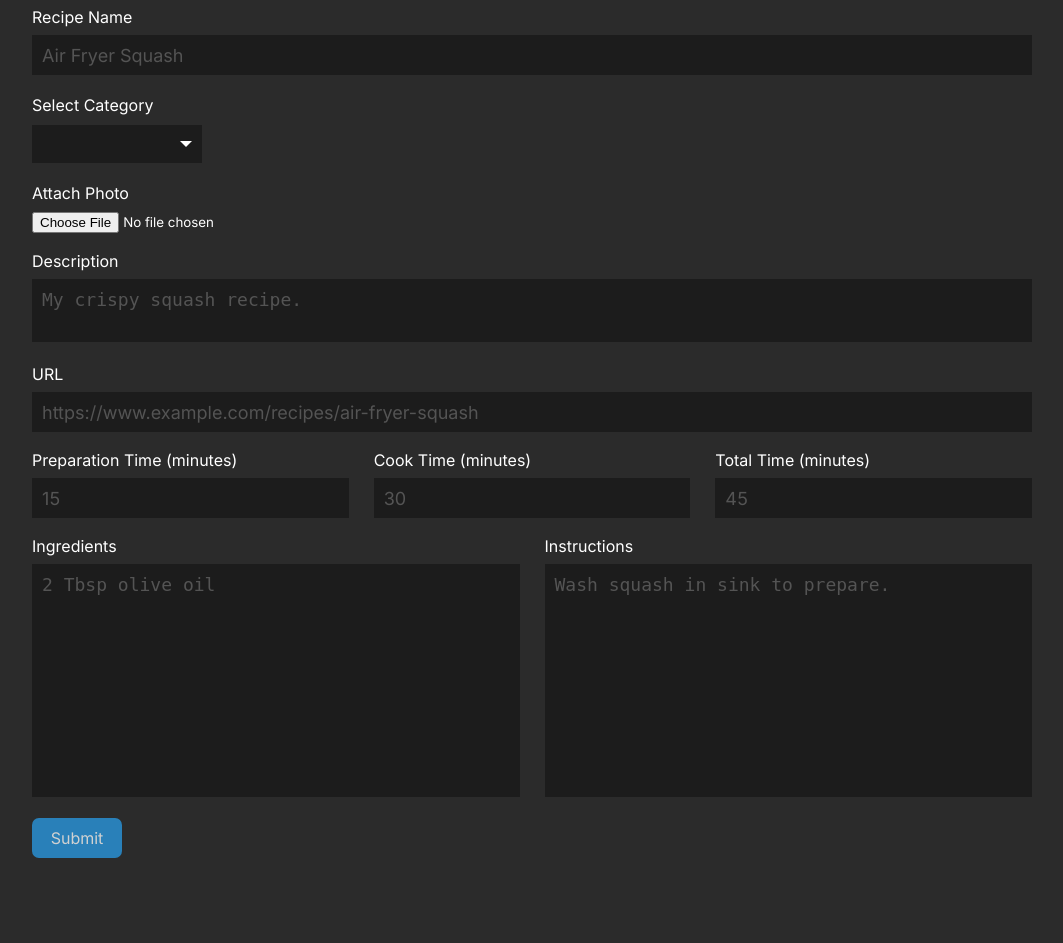
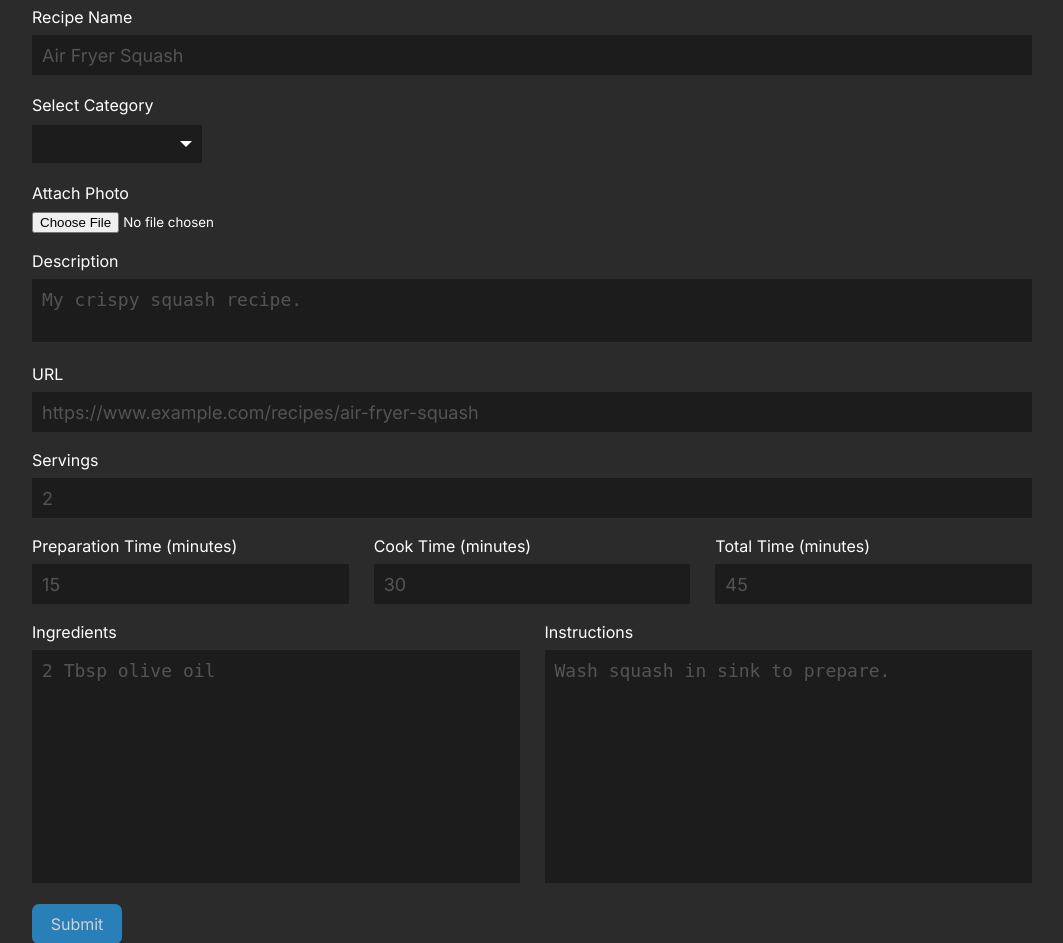
Before and after one commit to alexbates/Tamari, a Flask app: page /add-recipe in a window 1280 px wide. Shown: the part 122-1065 px from the top of the page, without its empty margins (108-1171 px from the left). Before the commit the page ends 980 px from the top, so only its background shows below. Run offline with Flask 3, Linux system fonts and the light colour scheme; the visitor is signed in with stand-in values (Sample User, id 1); data comes from the database, SQL or seed files in the repository; data that the repository does not hold is empty; some libraries are stand-ins or nearby versions.

Commit message:
Added Servings attribute in Recipe table which is used on Recipe Detail, Add Recipe, and Edit Recipe pages

```diff
--- a/app/forms.py
+++ b/app/forms.py
@@ -57,6 +57,7 @@ class AddRecipeForm(FlaskForm):
     category = SelectField(validators=[DataRequired()], choices=[])
     description = TextAreaField(validators=[Length(0,500)])
     url = StringField(validators=[Length(0,200)])
+    servings = IntegerField(validators=[Optional()])
     prep_time = IntegerField(validators=[Optional()])
     cook_time = IntegerField(validators=[Optional()])
     total_time = IntegerField(validators=[Optional()])
@@ -69,9 +70,11 @@ class EditRecipeForm(FlaskForm):
     category = SelectField(validators=[DataRequired()], coerce=str, choices=[])
     description = TextAreaField(validators=[Length(0,500)])
     url = StringField(validators=[Length(0,200)])
+    servings = IntegerField(validators=[Optional()])
     prep_time = IntegerField(validators=[Optional()])
     cook_time = IntegerField(validators=[Optional()])
     total_time = IntegerField(validators=[Optional()])
+    servings
     ingredients = TextAreaField(validators=[DataRequired(),Length(1,2200)])
     instructions = TextAreaField(validators=[DataRequired(),Length(1,4400)])
     submit = SubmitField('Save')
--- a/app/models.py
+++ b/app/models.py
@@ -56,6 +56,7 @@ class Recipe(db.Model):
     photo = db.Column(db.String(100))
     description = db.Column(db.String(500))
     url = db.Column(db.String(200))
+    servings = db.Column(db.Integer)
     prep_time = db.Column(db.Integer)
     cook_time = db.Column(db.Integer)
     total_time = db.Column(db.Integer)
--- a/app/routes.py
+++ b/app/routes.py
@@ -478,11 +478,11 @@ def addRecipe():
             # Save image to recipe-photos directory
             img.save(app.config['UPLOAD_FOLDER'] + '/' + new_file)
             recipe = Recipe(hex_id=hex_string, title=form.recipe_name.data, category=form.category.data, photo=new_file,
-                description=form.description.data, url=form.url.data, prep_time=form.prep_time.data, cook_time=form.cook_time.data,
+                description=form.description.data, url=form.url.data, servings=form.servings.data, prep_time=form.prep_time.data, cook_time=form.cook_time.data,
                 total_time=form.total_time.data, ingredients=form.ingredients.data, instructions=form.instructions.data, favorite=0, public=0, user_id=current_user.id)
         else:
             recipe = Recipe(hex_id=hex_string, title=form.recipe_name.data, category=form.category.data, photo=rand_default,
-                description=form.description.data, url=form.url.data, prep_time=form.prep_time.data, cook_time=form.cook_time.data,
+                description=form.description.data, url=form.url.data, servings=form.servings.data, prep_time=form.prep_time.data, cook_time=form.cook_time.data,
                 total_time=form.total_time.data, ingredients=form.ingredients.data, instructions=form.instructions.data, favorite=0, public=0, user_id=current_user.id)
         db.session.add(recipe)
         db.session.commit()
@@ -509,6 +509,7 @@ def editRecipe(hexid):
         recipe.category = form.category.data
         recipe.description = form.description.data
         recipe.url = form.url.data
+        recipe.servings = form.servings.data
         recipe.prep_time = form.prep_time.data
         recipe.cook_time = form.cook_time.data
         recipe.total_time = form.total_time.data
@@ -1357,6 +1358,7 @@ def login():
     form = LoginForm()
     if form.validate_on_submit():
         user = User.query.filter_by(email=form.email.data).first()
+        # Check login
         if user is None or not user.check_password(form.password.data):
             flash('Invalid email or password')
             return redirect(url_for('login'))
@@ -1526,6 +1528,7 @@ def deleteAccount():
 
 @app.route('/request-reset', methods=['GET', 'POST'])
 def request_reset():
+    # Don't display page if user is signed in
     if current_user.is_authenticated:
         return redirect(url_for('allRecipes'))
     form = ResetPasswordRequestForm()
@@ -1539,7 +1542,9 @@ def request_reset():
 
 @app.route('/set-password/<token>', methods=['GET', 'POST'])
 def set_password(token):
+    # Don't display page if user is signed in
     if current_user.is_authenticated:
+        flash('Please sign out before setting a new password.')
         return redirect(url_for('allRecipes'))
     user = User.verify_reset_password_token(token)
     if not user:
--- a/app/templates/add-recipe.html
+++ b/app/templates/add-recipe.html
@@ -22,7 +22,7 @@
 		{% endwith %}
 		<form method="post" enctype="multipart/form-data" novalidate>
 			{{ form.hidden_tag() }}
-			<div class="form-group ">
+			<div class="form-group">
 				<label class="control-label" for="recipe_name">Recipe Name</label><br>
 				{{ form.recipe_name(class="form-control fc1", placeholder="Air Fryer Squash") }}
 				{% for error in form.recipe_name.errors %}
@@ -47,17 +47,24 @@
 				<label>Attach Photo</label><br>
 				<input type="file" class="custom-file-input" name="image" id="image" accept=".png,.jpg,.jpeg">
 			</div>
-			<div class="form-group ">
+			<div class="form-group">
 				<label class="control-label" for="description">Description</label><br>
 				{{ form.description(class="form-control fc2", placeholder="My crispy squash recipe.") }}
 				{% for error in form.description.errors %}
 				<span id="errorrequired">{{ error }}</span>
 				{% endfor %}
 			</div>
-			<div class="form-group ">
+			<div class="form-group">
 				<label class="control-label" for="url">URL</label><br>
 				{{ form.url(class="form-control fc1", placeholder="https://www.example.com/recipes/air-fryer-squash") }}
 				{% for error in form.url.errors %}
+				<span id="errorrequired">{{ error }}</span>
+				{% endfor %}
+			</div>
+			<div class="form-group">
+				<label class="control-label" for="servings">Servings</label><br>
+				{{ form.servings(class="form-control fc1", placeholder="2") }}
+				{% for error in form.servings.errors %}
 				<span id="errorrequired">{{ error }}</span>
 				{% endfor %}
 			</div>
--- a/app/templates/recipe-detail.html
+++ b/app/templates/recipe-detail.html
@@ -74,6 +74,9 @@
 			</div>
 			{% if recipe.description %}
 			<p>{{ recipe.description }}</p>
+			{% endif %}
+			{% if recipe.servings %}
+			<p>{{ recipe.servings }} Servings</p>
 			{% endif %}
 			<p>
 				{% if recipe.prep_time %}<span class="timeouter"><span class="timebold">Prep Time:</span> {{ recipe.prep_time }} min</span>{% endif %}
```
Also changed, not shown: app/templates/edit-recipe.html (+7 -0 lines).
